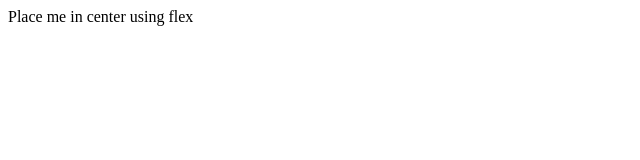
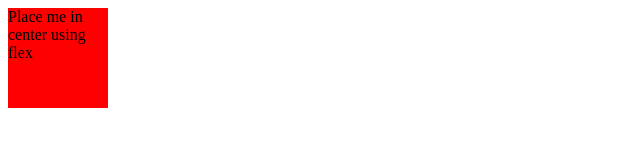
Before and after one commit to acciojob/place-item-in-center-gamesense31, a website: page main.html in a window 1280 px wide. Shown: the whole page, without its empty margins (0-640 px from the left). Drawn offline with Linux system fonts and the light colour scheme.

Commit message:
created a submission

```diff
--- a/main.html
+++ b/main.html
@@ -5,6 +5,20 @@
     <meta name="viewport" content="width=device-width, initial-scale=1.0">
     <link rel="stylesheet" href="./styles.css"/>
     <title>Place Item in Center</title>
+	  <style>
+        .holder{
+            display: flex;
+            justify-content: center;
+            align-items: center;
+            width: 100px;
+            height: 100px;
+        }
+        .item-1{
+            width: 100px;
+            height: 100px;
+            background-color: red;
+        }
+    </style>
 </head>
 <body>
     <div class="holder">
```
